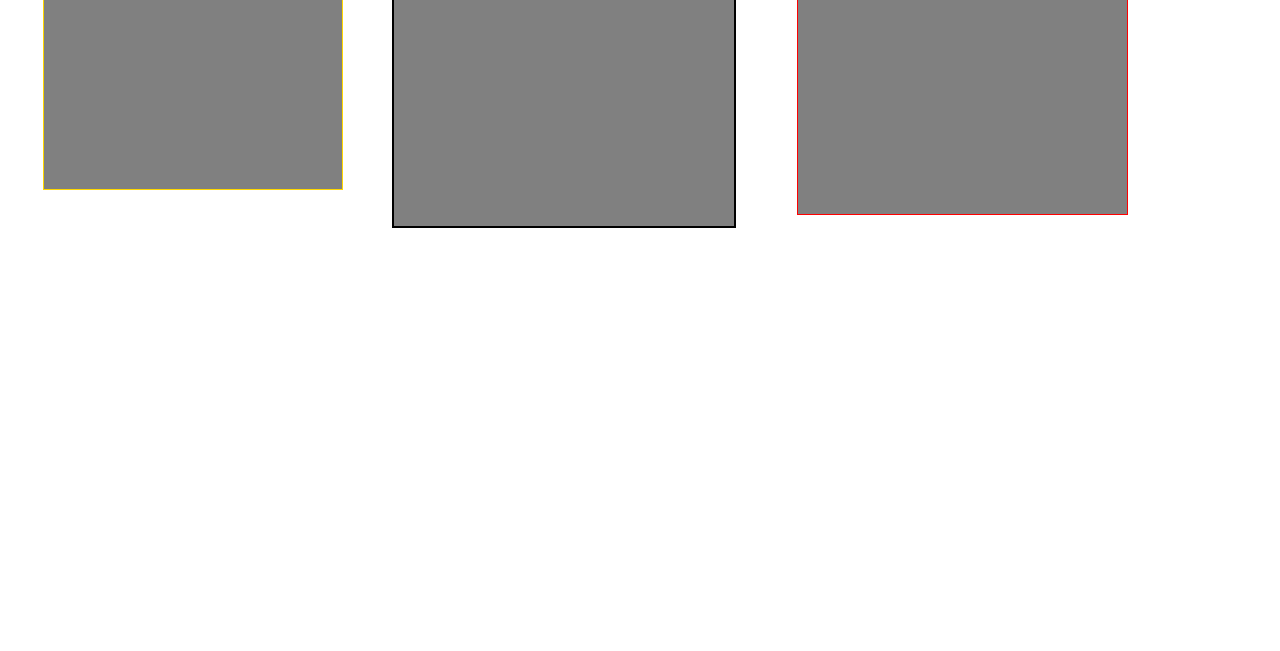
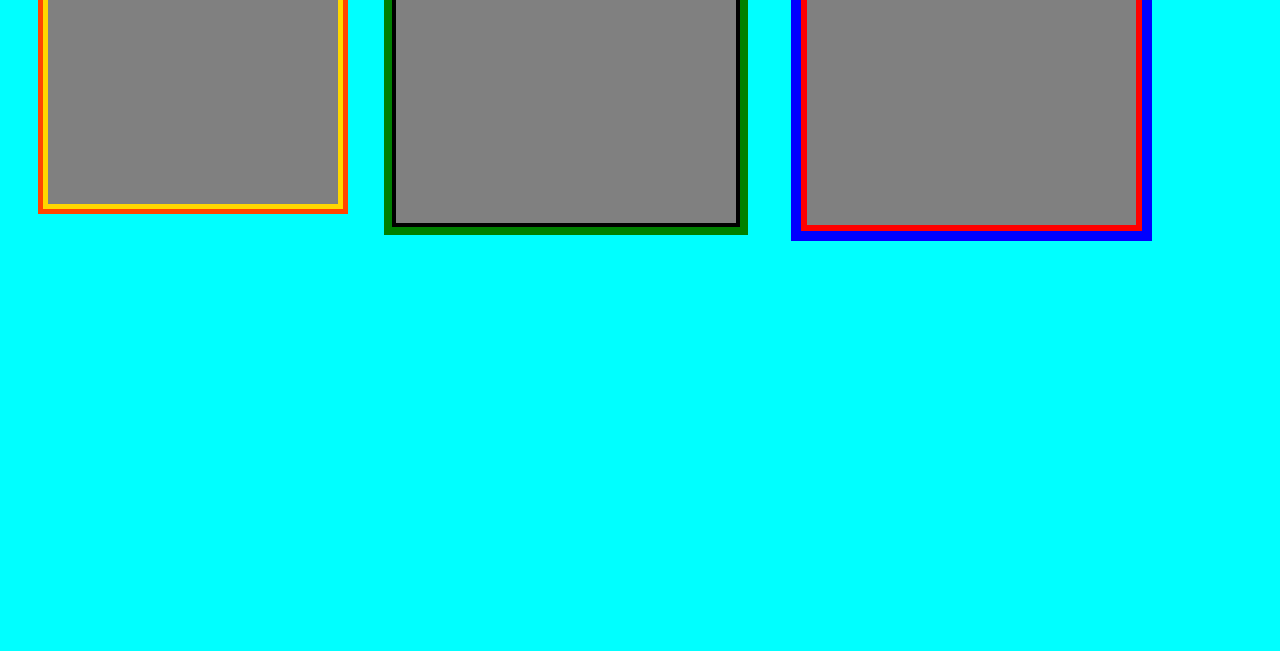
Before and after one commit to IT-Cluster-Academy-FWD/fwdo-2-into-css, a plain HTML site: page team/artem.html in a window 1280 px wide. Shown: the part 149-800 px from the top of the page. Drawn offline with Linux system fonts and the light colour scheme.

Commit message:
added tasks 13 14 15 16

```diff
--- a/css/artem.css
+++ b/css/artem.css
@@ -4,8 +4,9 @@
   margin: 15px 30px 20px 35px;
   display: inline-block;
   box-sizing: border-box;
-  border: 1px solid gold;
-
+  border: 5px solid gold;
+  outline: 5px solid orangered;
+  font-size: 20pt;
 }
 
 .box-2 {
@@ -13,7 +14,9 @@
   padding: 15px 30px 25px 10px;
   margin: 20px 35px 30px 15px;
   display: inline-block;
-  border: 2px solid black;
+  border: 4px solid black;
+  outline: 8px solid green;
+  font-size: 30pt;
 }
 
 .box-3 {
@@ -21,8 +24,9 @@
   padding: 18px 12px 13px 17px;
   margin: 23px 18px 18px 22px;
   display: inline-block;
-  border: 1px solid red;
-
+  border: 6px solid red;
+  outline: 10px solid blue;
+  font-size: 25pt;
 }
 
 .class-width {
@@ -33,3 +37,7 @@
 .class-background {
   background-color:gray;
 }
+
+body {
+  background-color: aqua;
+}
```
